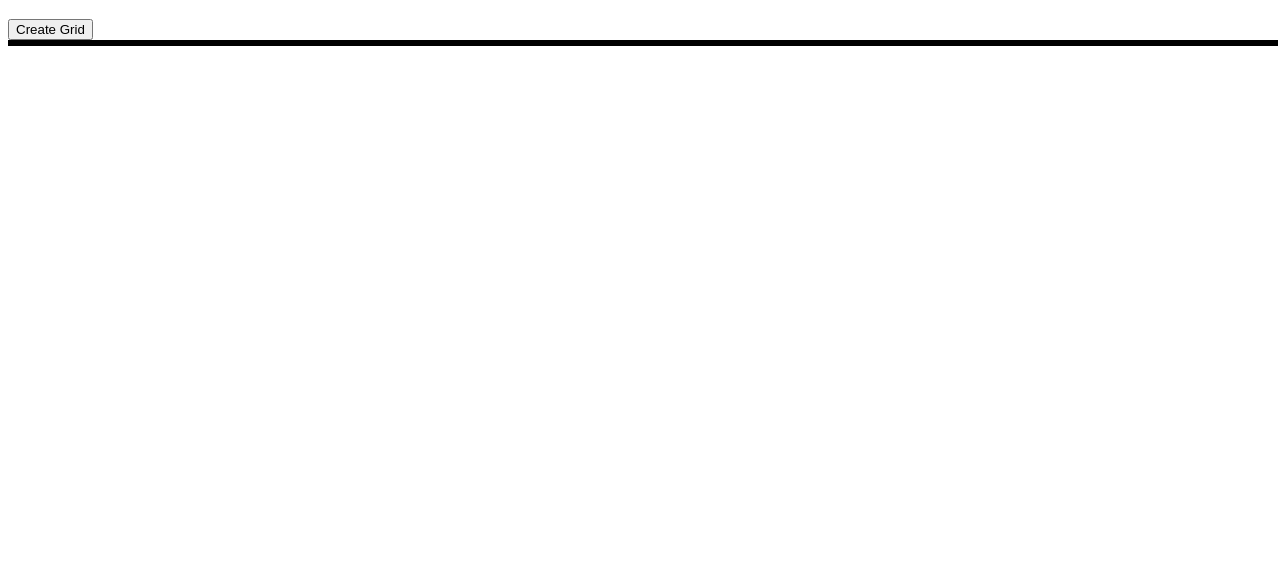
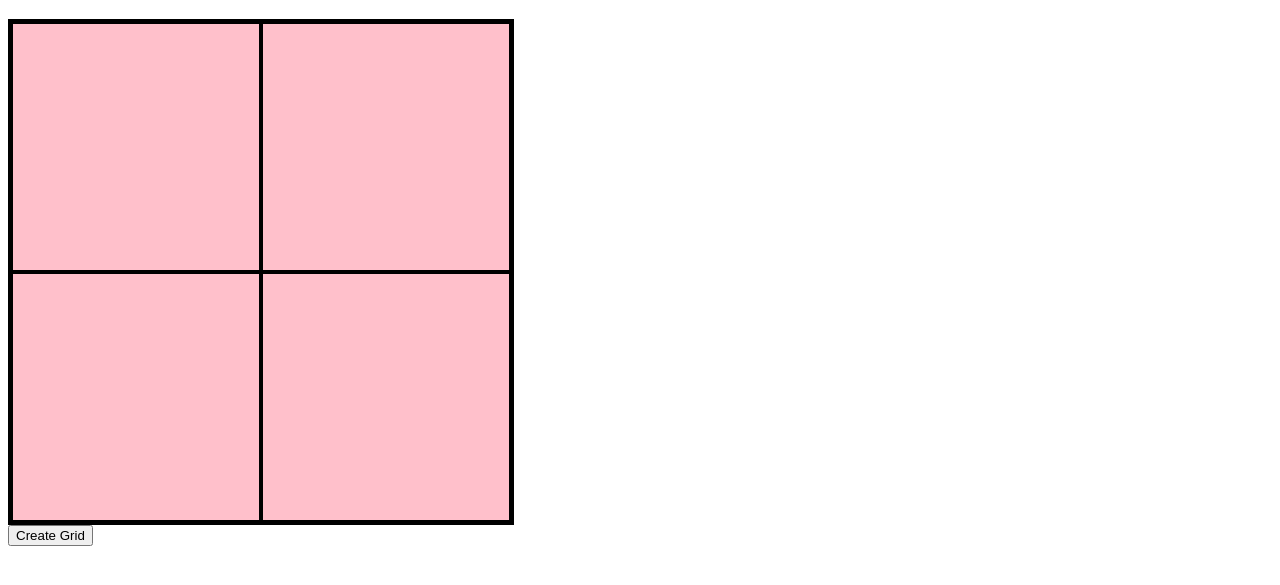
Before and after one commit to kws413/Etch-a-sketch, a plain HTML site: page index.html in a window 1280 px wide. Shown: the part 61-646 px from the top of the page. Drawn offline with Linux system fonts and the light colour scheme.

Commit message:
rework + add fill container growth

```diff
--- a/index.html
+++ b/index.html
@@ -11,15 +11,10 @@
         <h1 id="title-header">Etch-a-Sketch</h1>
     </header>
 
-    <sub-header>
-        <button id="makeGrid">Create Grid</button>
-    </sub-header>
+    <div class='grid-container'></div>
 
-    <total-grid>
-        <grid-container>
+    <button id="makeGrid">Create Grid</button>
 
-        </grid-container>
-    </total-grid>
 </body>
 <script src="script.js"></script>
 </html>
--- a/script.js
+++ b/script.js
@@ -1,7 +1,8 @@
 function main() {
 
+    /*
     function createGrid(gridDimensions) {
-        const container = document.querySelector("grid-container");
+        const container = document.querySelector(".grid-container");
         for (var i=0; i < gridDimensions; i++) {
             const newColumn = document.createElement("newColumn" + i);
             newColumn.style.display = "flex";
@@ -21,12 +22,25 @@ function main() {
         square.style.width = "2em";
     }
 
-
     const button = document.querySelector("#makeGrid");
     button.addEventListener("click", function (e) {
         createGrid(16);
     });
+    */
 
+    function createGrid(size) {
+        const container = document.querySelector(".grid-container");
+        for (var row = 0; row < size; row++) {
+            const docrow = document.createElement("row" + row);
+            docrow.id = "row";
+            container.appendChild(docrow);
+            for (var i = 0; i < size; i++) {
+                const square = document.createElement("square");
+                docrow.appendChild(square);
+            }
+        }
+    }
+    createGrid(2);
 }
 
 main();
--- a/styles.css
+++ b/styles.css
@@ -1,12 +1,23 @@
-grid-container {
+.grid-container {
     display: flex;
-    width: 100%;
-    height: 100%;
+    flex-direction: column;
+    align-items: stretch;
+    height: 500px;
+    width: 500px;
+    justify-content: flex-start;
     border-style: solid;
-    flex-direction: column;
-    justify-content: center;
 }
 
-total-grid {
-    justify-content: center;
+#row {
+    display: flex;
+    align-items: stretch;
+    flex-grow: 1;
+    flex-direction: row;
 }
+
+square {
+    border-style: solid;
+    border-width: 2px;
+    background-color: pink;
+    flex-grow: 1;
+}
```
